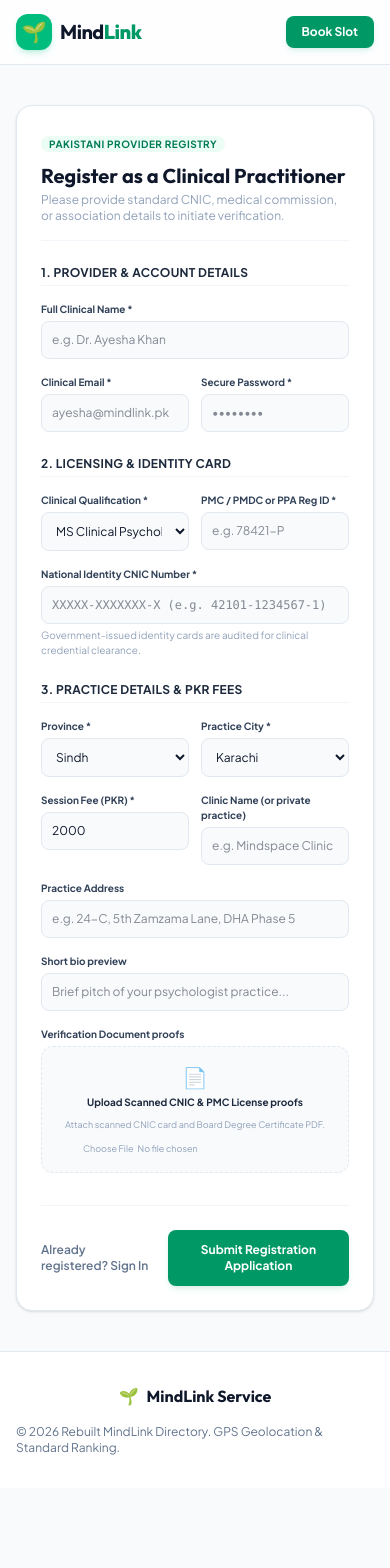
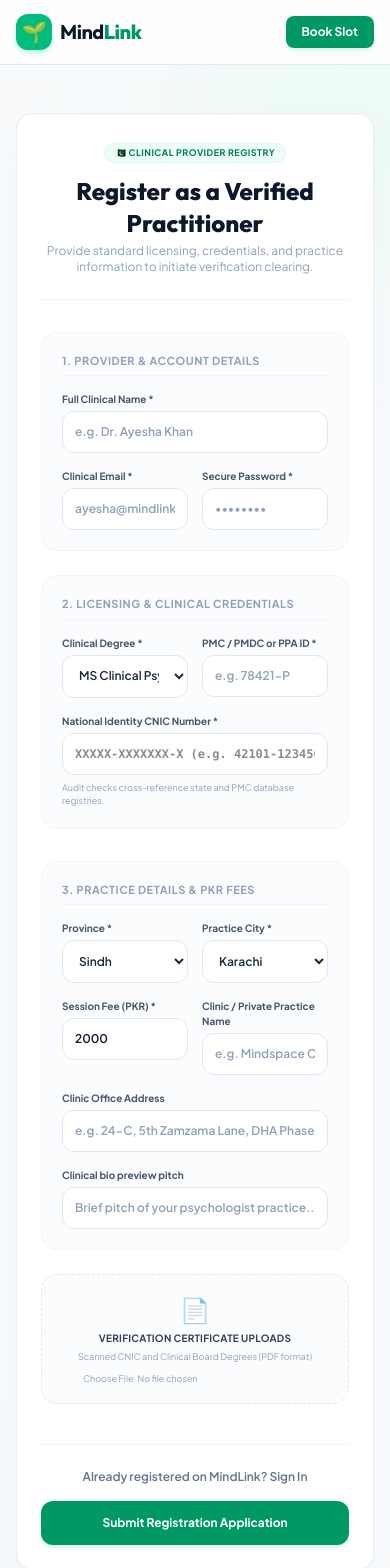
Before and after one commit to pims-service/profiles-service, a Next.js app: page /doctor/register in a window 390 px wide. Shown: the top 1568 px of the page. Before the commit the page ends 1488 px from the top, so only its background shows below. Built offline with nearby package versions, Linux system fonts and the light colour scheme.

Commit message:
runtime split crash

```diff
--- a/src/app/api/search/route.ts
+++ b/src/app/api/search/route.ts
@@ -26,6 +26,7 @@
         isSuspended: false,
       },
       include: {
+        user: true,
         reviews: true,
         availability: true,
       },
@@ -70,6 +71,7 @@
 
       return {
         ...doc,
+        name: doc.user.name,
         specialtiesList,
         insurancesList,
         computedScore: score,
--- a/src/app/doctor/[id]/page.tsx
+++ b/src/app/doctor/[id]/page.tsx
@@ -519,7 +519,7 @@
             <div className="border-t border-slate-100 mt-6 pt-4 flex flex-col gap-2.5 text-xs">
               <div className="flex justify-between">
                 <span className="text-slate-500">Consultation Fee</span>
-                <strong className="text-slate-800">${doc.sessionFee}</strong>
+                <strong className="text-slate-800">{doc.sessionFee > 500 ? `PKR ${doc.sessionFee}` : `$${doc.sessionFee}`}</strong>
               </div>
               <div className="flex justify-between">
                 <span className="text-slate-500">Sliding Scale Options</span>
--- a/src/app/doctor/register/page.tsx
+++ b/src/app/doctor/register/page.tsx
@@ -97,69 +97,79 @@
   };
 
   return (
-    <div className="bg-slate-50 min-h-screen py-10 px-4 sm:px-6 lg:px-8 flex items-center justify-center">
-      <div className="bg-white border border-slate-200 rounded-2xl w-full max-w-4xl p-6 sm:p-8 shadow-sm">
+    <div className="bg-slate-50 min-h-screen py-12 px-4 sm:px-6 lg:px-8 flex items-center justify-center relative overflow-hidden">
+      {/* Soft ambient background glows */}
+      <div className="absolute top-0 right-0 w-80 h-80 bg-emerald-100/25 rounded-full blur-3xl -translate-y-1/3 translate-x-1/3"></div>
+      <div className="absolute bottom-0 left-0 w-80 h-80 bg-sky-100/20 rounded-full blur-3xl translate-y-1/3 -translate-x-1/3"></div>
+
+      <div className="bg-white border border-slate-200/80 rounded-2xl w-full max-w-4xl p-6 sm:p-10 shadow-xl shadow-slate-100/50 relative z-10 animate-fade">
 
         {status === "SUCCESS" ? (
-          <div className="text-center py-10 animate-fade">
-            <span className="text-5xl">🇵🇰</span>
-            <h2 className="font-display text-2xl font-extrabold text-slate-900 mt-4 mb-2">Registration Submitted!</h2>
-            <p className="text-slate-500 text-xs max-w-md mx-auto mb-6 leading-relaxed">
-              Your credentials (CNIC: <strong className="text-slate-800">{cnicNumber}</strong>, Registration ID: <strong className="text-slate-800">{licenseNumber}</strong>) along with degree certificates have been saved. MindLink's Pakistani Moderation Board will verify your details within 24 hours.
+          <div className="text-center py-12 animate-fade">
+            <span className="text-6xl mb-6 block">🇵🇰</span>
+            <h2 className="font-display text-2xl font-black text-slate-900 mt-4 mb-2">Registry Application Submitted!</h2>
+            <p className="text-slate-500 text-xs sm:text-sm max-w-md mx-auto mb-8 leading-relaxed">
+              Your practitioner details (CNIC: <strong className="text-slate-800">{cnicNumber}</strong>, License code: <strong className="text-slate-800">{licenseNumber}</strong>) have been securely saved. The MindLink Moderation Board will clearance-audit your credentials within 24 hours.
             </p>
-            <div className="flex gap-3 justify-center">
-              <Link href="/" className="text-xs font-semibold text-slate-700 bg-slate-100 hover:bg-slate-200 px-4 py-2 rounded-lg">
+            <div className="flex flex-wrap gap-3 justify-center">
+              <Link href="/" className="text-xs font-bold text-slate-700 bg-slate-100 hover:bg-slate-200 px-5 py-3 rounded-xl transition-colors border border-slate-200/50">
                 View Search Directory
               </Link>
-              <Link href="/doctor/login" className="text-xs font-bold text-white bg-emerald-600 hover:bg-emerald-700 px-4 py-2 rounded-lg shadow-sm">
+              <Link href="/doctor/login" className="text-xs font-bold text-white bg-emerald-600 hover:bg-emerald-700 px-5 py-3 rounded-xl shadow-md shadow-emerald-600/10 transition-all">
                 Sign In to Workspace
               </Link>
             </div>
           </div>
         ) : (
           <div>
-            <div className="border-b border-slate-100 pb-4 mb-6">
-              <span className="text-[10px] font-bold bg-emerald-50 text-emerald-700 px-2 py-0.5 rounded-full uppercase tracking-wider">
-                Pakistani Provider Registry
+            <div className="border-b border-slate-100 pb-6 mb-8 text-center sm:text-left">
+              <span className="inline-flex items-center gap-1 px-2.5 py-0.5 rounded-full text-[9px] font-bold bg-emerald-50 text-emerald-700 uppercase tracking-wider border border-emerald-100/50">
+                🇵🇰 Clinical Provider Registry
               </span>
-              <h1 className="font-display text-xl font-bold text-slate-900 mt-2">Register as a Clinical Practitioner</h1>
-              <p className="text-slate-400 text-xs mt-0.5">Please provide standard CNIC, medical commission, or association details to initiate verification.</p>
+              <h1 className="font-display text-2xl font-extrabold text-slate-900 mt-3">Register as a Verified Practitioner</h1>
+              <p className="text-slate-400 text-xs mt-1">Provide standard licensing, credentials, and practice information to initiate verification clearing.</p>
             </div>
 
             {errorMessage && (
-              <div className="bg-red-50 border border-red-100 text-red-700 text-xs p-3 rounded-lg mb-6 text-center font-medium">
+              <div className="bg-red-50 border border-red-100 text-red-700 text-xs p-3.5 rounded-xl mb-8 text-center font-semibold">
                 🚨 {errorMessage}
               </div>
             )}
 
-            <form onSubmit={handleSubmit} className="grid grid-cols-1 md:grid-cols-2 gap-6">
+            <form onSubmit={handleSubmit} className="grid grid-cols-1 lg:grid-cols-2 gap-8">
 
-              {/* Left Column: Account details & credentials */}
-              <div className="flex flex-col gap-4">
-                <h3 className="text-xs font-bold text-slate-800 border-b border-slate-100 pb-1 uppercase tracking-wide">1. Provider & Account Details</h3>
+              {/* Left Column: Account Details & Licensing */}
+              <div className="flex flex-col gap-6">
+
+                {/* Section 1 */}
+                <div className="bg-slate-50/50 border border-slate-100 p-5 rounded-2xl flex flex-col gap-4">
+                  <h3 className="text-[11px] font-bold text-slate-400 uppercase tracking-wider border-b border-slate-100 pb-1.5">1. Provider & Account Details</h3>
 
                   <div>
-                  <label className="block text-[10px] font-bold text-slate-700 mb-1">Full Clinical Name *</label>
-                  <input type="text" required placeholder="e.g. Dr. Ayesha Khan" value={name} onChange={(e) => setName(e.target.value)} className="w-full bg-slate-50 border border-slate-200 rounded-lg p-2.5 text-xs outline-none focus:border-emerald-500 focus:bg-white" />
+                    <label className="block text-[10px] font-bold text-slate-600 mb-1">Full Clinical Name *</label>
+                    <input type="text" required placeholder="e.g. Dr. Ayesha Khan" value={name} onChange={(e) => setName(e.target.value)} className="w-full bg-white border border-slate-200 rounded-xl p-3 text-xs outline-none focus:border-emerald-500 focus:ring-2 focus:ring-emerald-500/5 transition-all text-slate-900 placeholder-slate-400 font-semibold" />
                   </div>
 
-                <div className="grid grid-cols-2 gap-3">
+                  <div className="grid grid-cols-2 gap-3.5">
                     <div>
-                    <label className="block text-[10px] font-bold text-slate-700 mb-1">Clinical Email *</label>
-                    <input type="email" required placeholder="ayesha@mindlink.pk" value={email} onChange={(e) => setEmail(e.target.value)} className="w-full bg-slate-50 border border-slate-200 rounded-lg p-2.5 text-xs outline-none focus:border-emerald-500 focus:bg-white" />
+                      <label className="block text-[10px] font-bold text-slate-600 mb-1">Clinical Email *</label>
+                      <input type="email" required placeholder="ayesha@mindlink.pk" value={email} onChange={(e) => setEmail(e.target.value)} className="w-full bg-white border border-slate-200 rounded-xl p-3 text-xs outline-none focus:border-emerald-500 focus:ring-2 focus:ring-emerald-500/5 transition-all text-slate-900 placeholder-slate-400 font-semibold" />
                     </div>
                     <div>
-                    <label className="block text-[10px] font-bold text-slate-700 mb-1">Secure Password *</label>
-                    <input type="password" required placeholder="••••••••" value={password} onChange={(e) => setPassword(e.target.value)} className="w-full bg-slate-50 border border-slate-200 rounded-lg p-2.5 text-xs outline-none focus:border-emerald-500 focus:bg-white" />
+                      <label className="block text-[10px] font-bold text-slate-600 mb-1">Secure Password *</label>
+                      <input type="password" required placeholder="••••••••" value={password} onChange={(e) => setPassword(e.target.value)} className="w-full bg-white border border-slate-200 rounded-xl p-3 text-xs outline-none focus:border-emerald-500 focus:ring-2 focus:ring-emerald-500/5 transition-all text-slate-900 placeholder-slate-400" />
+                    </div>
                   </div>
                 </div>
 
-                <h3 className="text-xs font-bold text-slate-800 border-b border-slate-100 pb-1 uppercase tracking-wide mt-2">2. Licensing & Identity Card</h3>
+                {/* Section 2 */}
+                <div className="bg-slate-50/50 border border-slate-100 p-5 rounded-2xl flex flex-col gap-4">
+                  <h3 className="text-[11px] font-bold text-slate-400 uppercase tracking-wider border-b border-slate-100 pb-1.5">2. Licensing & Clinical Credentials</h3>
 
-                <div className="grid grid-cols-2 gap-3">
+                  <div className="grid grid-cols-2 gap-3.5">
                     <div>
-                    <label className="block text-[10px] font-bold text-slate-700 mb-1">Clinical Qualification *</label>
-                    <select value={licenseType} onChange={(e) => setLicenseType(e.target.value)} className="w-full bg-slate-50 border border-slate-200 rounded-lg p-2.5 text-xs outline-none cursor-pointer">
+                      <label className="block text-[10px] font-bold text-slate-600 mb-1">Clinical Degree *</label>
+                      <select value={licenseType} onChange={(e) => setLicenseType(e.target.value)} className="w-full bg-white border border-slate-200 rounded-xl p-3 text-xs outline-none cursor-pointer focus:border-emerald-500 font-semibold text-slate-800">
                         <option value="MS Clinical Psychology">MS Clinical Psychology</option>
                         <option value="ADCP (Clinical Psychology)">ADCP Clinical Psychology</option>
                         <option value="MBBS + FCPS Psychiatry">MBBS + FCPS Psychiatry</option>
@@ -168,33 +178,38 @@
                       </select>
                     </div>
                     <div>
-                    <label className="block text-[10px] font-bold text-slate-700 mb-1">PMC / PMDC or PPA Reg ID *</label>
-                    <input type="text" required placeholder="e.g. 78421-P" value={licenseNumber} onChange={(e) => setLicenseNumber(e.target.value)} className="w-full bg-slate-50 border border-slate-200 rounded-lg p-2.5 text-xs outline-none focus:border-emerald-500 focus:bg-white" />
+                      <label className="block text-[10px] font-bold text-slate-600 mb-1">PMC / PMDC or PPA ID *</label>
+                      <input type="text" required placeholder="e.g. 78421-P" value={licenseNumber} onChange={(e) => setLicenseNumber(e.target.value)} className="w-full bg-white border border-slate-200 rounded-xl p-3 text-xs outline-none focus:border-emerald-500 focus:ring-2 focus:ring-emerald-500/5 transition-all text-slate-900 placeholder-slate-400 font-semibold" />
                     </div>
                   </div>
 
                   <div>
-                  <label className="block text-[10px] font-bold text-slate-700 mb-1">National Identity CNIC Number *</label>
+                    <label className="block text-[10px] font-bold text-slate-600 mb-1">National Identity CNIC Number *</label>
                     <input
                       type="text"
                       required
                       placeholder="XXXXX-XXXXXXX-X (e.g. 42101-1234567-1)"
                       value={cnicNumber}
                       onChange={(e) => handleCnicChange(e.target.value)}
-                    className="w-full bg-slate-50 border border-slate-200 rounded-lg p-2.5 text-xs outline-none focus:border-emerald-500 focus:bg-white font-mono"
+                      className="w-full bg-white border border-slate-200 rounded-xl p-3 text-xs outline-none focus:border-emerald-500 focus:ring-2 focus:ring-emerald-500/5 transition-all text-slate-900 font-mono font-semibold"
                     />
-                  <span className="text-[10px] text-slate-400 mt-1 block">Government-issued identity cards are audited for clinical credential clearance.</span>
+                    <span className="text-[9px] text-slate-400 mt-1.5 block">Audit checks cross-reference state and PMC database registries.</span>
                   </div>
                 </div>
 
-              {/* Right Column: Practice Location & file proof uploads */}
-              <div className="flex flex-col gap-4">
-                <h3 className="text-xs font-bold text-slate-800 border-b border-slate-100 pb-1 uppercase tracking-wide">3. Practice details & PKR Fees</h3>
+              </div>
 
-                <div className="grid grid-cols-2 gap-3">
+              {/* Right Column: Practice Location & Proofs */}
+              <div className="flex flex-col gap-6">
+
+                {/* Section 3 */}
+                <div className="bg-slate-50/50 border border-slate-100 p-5 rounded-2xl flex flex-col gap-4">
+                  <h3 className="text-[11px] font-bold text-slate-400 uppercase tracking-wider border-b border-slate-100 pb-1.5">3. Practice details & PKR Fees</h3>
+
+                  <div className="grid grid-cols-2 gap-3.5">
                     <div>
-                    <label className="block text-[10px] font-bold text-slate-700 mb-1">Province *</label>
-                    <select value={province} onChange={(e) => setProvince(e.target.value)} className="w-full bg-slate-50 border border-slate-200 rounded-lg p-2.5 text-xs outline-none cursor-pointer">
+                      <label className="block text-[10px] font-bold text-slate-600 mb-1">Province *</label>
+                      <select value={province} onChange={(e) => setProvince(e.target.value)} className="w-full bg-white border border-slate-200 rounded-xl p-3 text-xs outline-none cursor-pointer focus:border-emerald-500 font-semibold text-slate-800">
                         <option value="Sindh">Sindh</option>
                         <option value="Punjab">Punjab</option>
                         <option value="Khyber Pakhtunkhwa">Khyber Pakhtunkhwa (KPK)</option>
@@ -203,8 +218,8 @@
                       </select>
                     </div>
                     <div>
-                    <label className="block text-[10px] font-bold text-slate-700 mb-1">Practice City *</label>
-                    <select value={city} onChange={(e) => setCity(e.target.value)} className="w-full bg-slate-50 border border-slate-200 rounded-lg p-2.5 text-xs outline-none cursor-pointer">
+                      <label className="block text-[10px] font-bold text-slate-600 mb-1">Practice City *</label>
+                      <select value={city} onChange={(e) => setCity(e.target.value)} className="w-full bg-white border border-slate-200 rounded-xl p-3 text-xs outline-none cursor-pointer focus:border-emerald-500 font-semibold text-slate-800">
                         <option value="Karachi">Karachi</option>
                         <option value="Lahore">Lahore</option>
                         <option value="Islamabad">Islamabad</option>
@@ -216,50 +231,49 @@
                     </div>
                   </div>
 
-                <div className="grid grid-cols-2 gap-3">
+                  <div className="grid grid-cols-2 gap-3.5">
                     <div>
-                    <label className="block text-[10px] font-bold text-slate-700 mb-1">Session Fee (PKR) *</label>
-                    <input type="number" required placeholder="e.g. 2500" value={sessionFee} onChange={(e) => setSessionFee(e.target.value)} className="w-full bg-slate-50 border border-slate-200 rounded-lg p-2.5 text-xs outline-none focus:border-emerald-500 focus:bg-white" />
+                      <label className="block text-[10px] font-bold text-slate-600 mb-1">Session Fee (PKR) *</label>
+                      <input type="number" required placeholder="e.g. 2500" value={sessionFee} onChange={(e) => setSessionFee(e.target.value)} className="w-full bg-white border border-slate-200 rounded-xl p-3 text-xs outline-none focus:border-emerald-500 focus:ring-2 focus:ring-emerald-500/5 transition-all text-slate-900 placeholder-slate-400 font-semibold" />
                     </div>
                     <div>
-                    <label className="block text-[10px] font-bold text-slate-700 mb-1">Clinic Name (or private practice)</label>
-                    <input type="text" placeholder="e.g. Mindspace Clinic" value={clinicName} onChange={(e) => setClinicName(e.target.value)} className="w-full bg-slate-50 border border-slate-200 rounded-lg p-2.5 text-xs outline-none" />
+                      <label className="block text-[10px] font-bold text-slate-600 mb-1">Clinic / Private Practice Name</label>
+                      <input type="text" placeholder="e.g. Mindspace Clinic" value={clinicName} onChange={(e) => setClinicName(e.target.value)} className="w-full bg-white border border-slate-200 rounded-xl p-3 text-xs outline-none focus:border-emerald-500 text-slate-900 placeholder-slate-400 font-semibold" />
                     </div>
                   </div>
 
                   <div>
-                  <label className="block text-[10px] font-bold text-slate-700 mb-1">Practice Address</label>
-                  <input type="text" placeholder="e.g. 24-C, 5th Zamzama Lane, DHA Phase 5" value={address} onChange={(e) => setAddress(e.target.value)} className="w-full bg-slate-50 border border-slate-200 rounded-lg p-2.5 text-xs outline-none" />
+                    <label className="block text-[10px] font-bold text-slate-600 mb-1">Clinic Office Address</label>
+                    <input type="text" placeholder="e.g. 24-C, 5th Zamzama Lane, DHA Phase 5" value={address} onChange={(e) => setAddress(e.target.value)} className="w-full bg-white border border-slate-200 rounded-xl p-3 text-xs outline-none focus:border-emerald-500 text-slate-900 placeholder-slate-400 font-semibold" />
                   </div>
 
                   <div>
-                  <label className="block text-[10px] font-bold text-slate-700 mb-1">Short bio preview</label>
-                  <input type="text" maxLength={270} placeholder="Brief pitch of your psychologist practice..." value={bioPreview} onChange={(e) => setBioPreview(e.target.value)} className="w-full bg-slate-50 border border-slate-200 rounded-lg p-2.5 text-xs outline-none" />
-                </div>
-
-                {/* Upload proof files */}
-                <div>
-                  <label className="block text-[10px] font-bold text-slate-700 mb-1">Verification Document proofs</label>
-                  <div className="border border-dashed border-slate-200 bg-slate-50 rounded-xl p-4 text-center">
-                    <span className="text-xl">📄</span>
-                    <strong className="block text-[10px] text-slate-800 mt-1">Upload Scanned CNIC & PMC License proofs</strong>
-                    <span className="text-[9px] text-slate-400">Attach scanned CNIC card and Board Degree Certificate PDF.</span>
-                    <input type="file" disabled className="text-[9px] block mx-auto mt-2 text-slate-400 border-none bg-transparent" />
-                  </div>
+                    <label className="block text-[10px] font-bold text-slate-600 mb-1">Clinical bio preview pitch</label>
+                    <input type="text" maxLength={270} placeholder="Brief pitch of your psychologist practice..." value={bioPreview} onChange={(e) => setBioPreview(e.target.value)} className="w-full bg-white border border-slate-200 rounded-xl p-3 text-xs outline-none focus:border-emerald-500 text-slate-900 placeholder-slate-400 font-semibold" />
                   </div>
                 </div>
 
-              {/* Submit Buttons */}
-              <div className="md:col-span-2 border-t border-slate-100 pt-6 mt-2 flex justify-between items-center gap-4">
-                <Link href="/doctor/login" className="text-xs font-semibold text-slate-500 hover:text-slate-700">
-                  Already registered? Sign In
+                {/* Scanned Certificate proofs */}
+                <div className="border border-dashed border-slate-200 hover:border-emerald-300 bg-slate-50/50 rounded-2xl p-4.5 text-center transition-colors">
+                  <span className="text-2xl mb-1.5 block">📄</span>
+                  <strong className="block text-[10px] text-slate-700 uppercase tracking-wide">Verification Certificate uploads</strong>
+                  <span className="text-[9px] text-slate-400 mt-1 block leading-normal">Scanned CNIC and Clinical Board Degrees (PDF format)</span>
+                  <input type="file" disabled className="text-[9px] block mx-auto mt-2 text-slate-400 border-none bg-transparent cursor-not-allowed" />
+                </div>
+
+              </div>
+
+              {/* Action row */}
+              <div className="lg:col-span-2 border-t border-slate-100 pt-6 mt-2 flex flex-col sm:flex-row items-center justify-between gap-4">
+                <Link href="/doctor/login" className="text-xs font-semibold text-slate-500 hover:text-slate-800 transition-colors">
+                  Already registered on MindLink? Sign In
                 </Link>
                 <button
                   type="submit"
                   disabled={status === "SUBMITTING"}
-                  className="text-xs font-bold text-white bg-emerald-600 hover:bg-emerald-700 transition-all rounded-lg px-6 py-3 shadow-md shadow-emerald-600/10 cursor-pointer"
+                  className="w-full sm:w-auto text-xs font-bold text-white bg-emerald-600 hover:bg-emerald-700 transition-all rounded-xl px-8 py-3.5 shadow-md shadow-emerald-600/10 cursor-pointer text-center"
                 >
-                  {status === "SUBMITTING" ? "Registering provider..." : "Submit Registration Application"}
+                  {status === "SUBMITTING" ? "Submitting application..." : "Submit Registration Application"}
                 </button>
               </div>
 
--- a/src/app/layout.tsx
+++ b/src/app/layout.tsx
@@ -12,8 +12,8 @@
   children: React.ReactNode;
 }>) {
   return (
-    <html lang="en" className="h-full">
-      <body className="flex flex-col min-h-screen bg-slate-50 text-slate-900 antialiased font-sans">
+    <html lang="en" className="h-full" suppressHydrationWarning>
+      <body className="flex flex-col min-h-screen bg-slate-50 text-slate-900 antialiased font-sans" suppressHydrationWarning>
 
         {/* Navigation Header */}
         <header className="sticky top-0 z-50 w-full border-b border-slate-200 bg-white/80 backdrop-blur-md">
```
Also changed, not shown: src/app/page.tsx (+56 -28 lines). Lines whose indentation alone changed are shown as unchanged.
